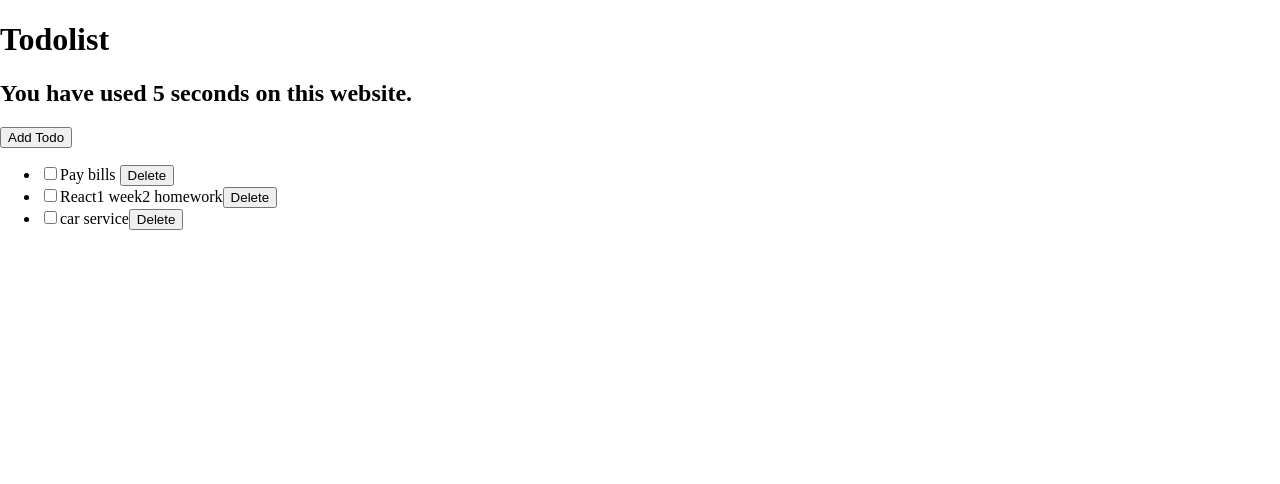
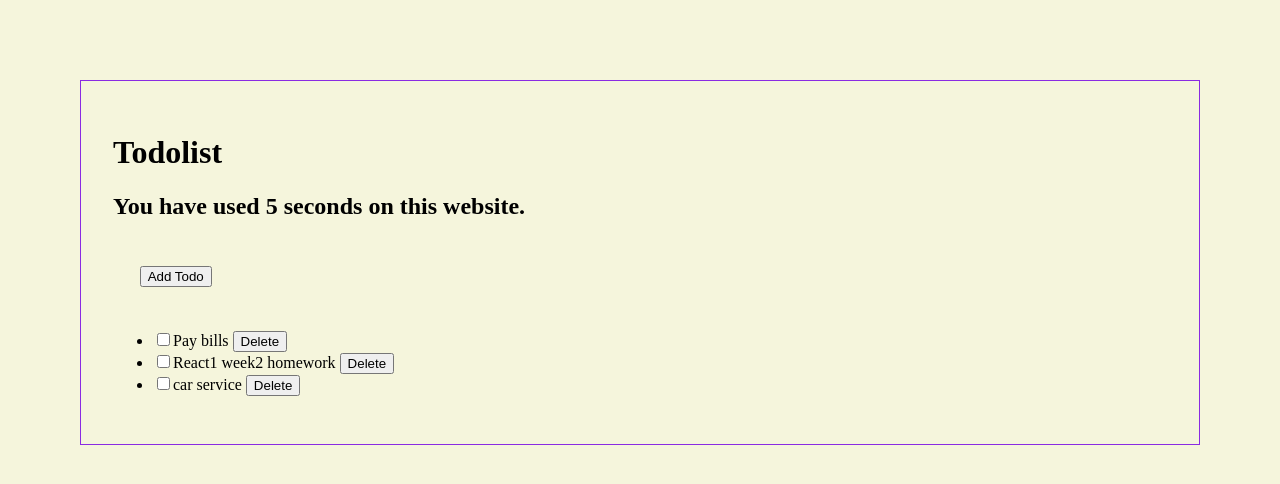
Before and after one commit to Hailegebriel22/hyf-homework, a React (Create React App) app in the folder react/react1/week2/todo-list/: page / in a window 1280 px wide. Shown: the top 484 px of the page. Built offline with nearby package versions, Linux system fonts and the light colour scheme; the HTML template or start-up script is replaced by a standard one.

Commit message:
feedback corrections

```diff
--- a/react/react1/week2/todo-list/src/AddTodo.jsx
+++ b/react/react1/week2/todo-list/src/AddTodo.jsx
@@ -9,21 +9,21 @@ export default function AddTodo () {
 
   const addTaskClick= ()=> {
     const arryLen = list.length;
-    const newTodo = `Todo number ${arryLen + 1} has been Added`;
-    const newTodoList = list.concat([{ id: '' + (arryLen + 1) , description: `${newTodo}`}]);
+    const newTodo = `Random Todo has been Added`;
+    //const newTodoList = list.concat([{ id: '' + (arryLen + 1) , description: `${newTodo}`}]);
+    setList([...list, {id:'' + (arryLen + 1) , description: `${newTodo}`}])
 
-   setList(newTodoList)
+  // setList(newTodoList)
   }
 
 function deleteTaskClick(id) {
   const newList = list.filter((item) => item.id !== id);
-
   setList(newList);
 }
 
 return (
   <>
-  <button onClick={addTaskClick}>Add Todo</button>
+  <button className='addTodo'  onClick={addTaskClick}>Add Todo</button>
   <TodoList list={list} onDelete={deleteTaskClick} />
 </>
 )
--- a/react/react1/week2/todo-list/src/App.css
+++ b/react/react1/week2/todo-list/src/App.css
@@ -1,38 +1,16 @@
-.App {
-  text-align: center;
+body {
+  margin: 5em;
+  text-align: left;
+  background-color: beige;
+  border: 1px solid;
+  border-color:blueviolet;
 }
-
-.App-logo {
-  height: 40vmin;
-  pointer-events: none;
+.mainWrapper {
+  padding: 2em 2em;
 }
-
-@media (prefers-reduced-motion: no-preference) {
-  .App-logo {
-    animation: App-logo-spin infinite 20s linear;
-  }
+.addTodo {
+  margin: 2em 2em 2em 2em;
 }
-
-.App-header {
-  background-color: #282c34;
-  min-height: 100vh;
-  display: flex;
-  flex-direction: column;
-  align-items: center;
-  justify-content: center;
-  font-size: calc(10px + 2vmin);
-  color: white;
+li {
+  margin-right: 10em ;
 }
-
-.App-link {
-  color: #61dafb;
-}
-
-@keyframes App-logo-spin {
-  from {
-    transform: rotate(0deg);
-  }
-  to {
-    transform: rotate(360deg);
-  }
-}
--- a/react/react1/week2/todo-list/src/App.js
+++ b/react/react1/week2/todo-list/src/App.js
@@ -1,14 +1,14 @@
 import React from 'react';
 import AddTodo from './AddTodo'
-import './index.css';
+import './App.css';
 import Timer from './Timer';
 
 function App() {
   return (
-    <>
+    <div className='mainWrapper'>
       <Timer />
       <AddTodo />
-    </>
+    </div>
   );
 }
 
--- a/react/react1/week2/todo-list/src/List.jsx
+++ b/react/react1/week2/todo-list/src/List.jsx
@@ -11,15 +11,13 @@ export default function TodoList  ({ list, onDelete }) {
 }
 
       function Task ({ task, onDelete })  {
-        //const [checked,setChecked]=useState(false)
-        //style={{textDecoration: 'line-through'}}
+        const [checked,setChecked]=useState(false)
 
         return(
         <li>
-          <input type='checkbox' checked={task.done} />
-         <span>{task.description}</span>
-         <button type="button" onClick={() => onDelete(task.id)}>
-            Delete
+          <input onChange={()=>setChecked(!checked)} type="checkbox" checked={checked} />
+         <span style={{textDecoration: checked ? "line-through" : ""}}>{task.description} </span>
+         <button className="deleteButton" type="button" onClick={() => onDelete(task.id)}> Delete
           </button>
         </li>
       )
```
